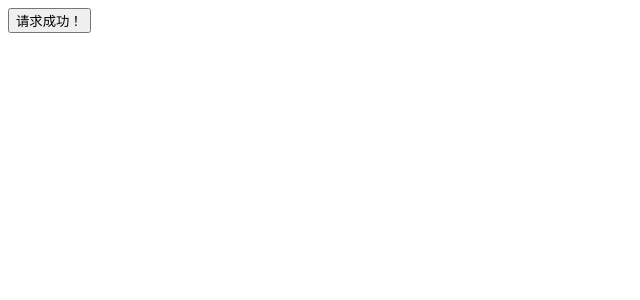
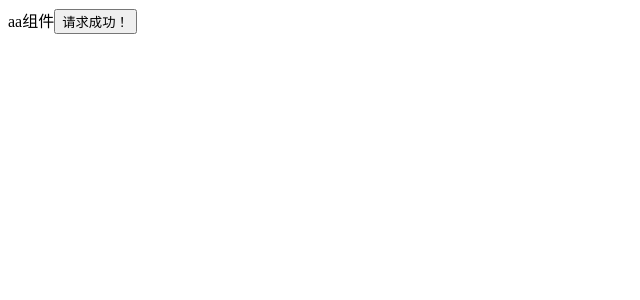
Before and after one commit to huzhiwu1/react-pro-practice, a React (Vite) app: page / in a window 1280 px wide. Shown: the top 300 px of the page, without its empty margins (0-640 px from the left). Built offline with nearby package versions, Linux system fonts and the light colour scheme.

Commit message:
fix(Message): 解决useImperativeHandle调用时间不准确的问题

```diff
--- /dev/null
+++ b/src/Message/ConfigProvider.tsx
@@ -0,0 +1,26 @@
+import type { PropsWithChildren, RefObject } from "react";
+import { createContext, useRef } from "react";
+import MessageProvider from "./";
+import type { MessageProviderRef } from ".";
+
+export type ConfigContextType = {
+  messageProviderRef?: RefObject<MessageProviderRef | null>;
+};
+
+// eslint-disable-next-line react-refresh/only-export-components
+export const MessageConfigContext = createContext<ConfigContextType>({});
+
+export function ConfigProvider(props: PropsWithChildren) {
+  const { children } = props;
+  const messageProviderRef = useRef<MessageProviderRef>(null);
+  return (
+    <MessageConfigContext.Provider
+      value={{
+        messageProviderRef: messageProviderRef,
+      }}
+    >
+      <MessageProvider ref={messageProviderRef} />
+      {children}
+    </MessageConfigContext.Provider>
+  );
+}
--- /dev/null
+++ b/src/Message/app.tsx
@@ -0,0 +1,24 @@
+import { ConfigProvider } from "./ConfigProvider";
+import useMessage from "./useMessage";
+
+function Aaa() {
+  const messageProviderRef = useMessage();
+
+  return (
+    <div>
+      aa组件
+      <button onClick={() => messageProviderRef.add({ content: "请求成功" })}>
+        请求成功！
+      </button>
+    </div>
+  );
+}
+function App() {
+  return (
+    <ConfigProvider>
+      <Aaa />
+    </ConfigProvider>
+  );
+}
+
+export default App;
--- a/src/Message/index.tsx
+++ b/src/Message/index.tsx
@@ -1,11 +1,5 @@
-import {
-  forwardRef,
-  useEffect,
-  useImperativeHandle,
-  useMemo,
-  useRef,
-} from "react";
-import type { CSSProperties, FC, ReactNode, RefObject } from "react";
+import { forwardRef, useMemo } from "react";
+import type { CSSProperties, ReactNode, RefObject } from "react";
 import { TransitionGroup, CSSTransition } from "react-transition-group";
 import { useStore } from "./useStore";
 import "./index.scss";
@@ -29,13 +23,19 @@ export type MessageProviderRef = {
 const MessageProvider = forwardRef<MessageProviderRef>((props, ref) => {
   const { messageList, add, remove, update, clearAll } = useStore();
 
-  useImperativeHandle(ref, () => ({
-    messageList,
-    add,
-    remove,
-    update,
-    clearAll,
-  }));
+  // useImperativeHandle(ref, () => {
+  //   debugger;
+  //   return { messageList, add, remove, update, clearAll };
+  // });
+  if ("current" in ref!) {
+    ref.current = {
+      messageList,
+      add,
+      remove,
+      update,
+      clearAll,
+    };
+  }
 
   const content = (
     <>
@@ -64,22 +64,4 @@ const MessageProvider = forwardRef<MessageProviderRef>((props, ref) => {
   return createPortal(content, wrapper);
 });
 
-function App() {
-  const messageProviderRef = useRef<MessageProviderRef>(null);
-  return (
-    <div>
-      <button
-        onClick={() =>
-          messageProviderRef.current?.add?.({
-            content: "请求成功！",
-          })
-        }
-      >
-        请求成功！
-      </button>
-      <MessageProvider ref={messageProviderRef} />
-    </div>
-  );
-}
-
-export default App;
+export default MessageProvider;
--- /dev/null
+++ b/src/Message/useMessage.ts
@@ -0,0 +1,13 @@
+import { useContext } from "react";
+import { MessageConfigContext } from "./ConfigProvider";
+
+function useMessage() {
+  const { messageProviderRef } = useContext(MessageConfigContext);
+  if (!messageProviderRef) {
+    throw new Error("请在最外层添加 ConfigProvider 组件");
+  }
+
+  return messageProviderRef.current!;
+}
+
+export default useMessage;
--- a/src/main.tsx
+++ b/src/main.tsx
@@ -31,5 +31,5 @@ import "./index.css";
 // import App from "./Hooks/useInterval";
 // import App from "./Hooks/useWhyDidYouUpdate";
 // import App from "./Hooks/useCountDown";
-import App from "./Message";
+import App from "./Message/app";
 createRoot(document.getElementById("root")!).render(<App />);
```
